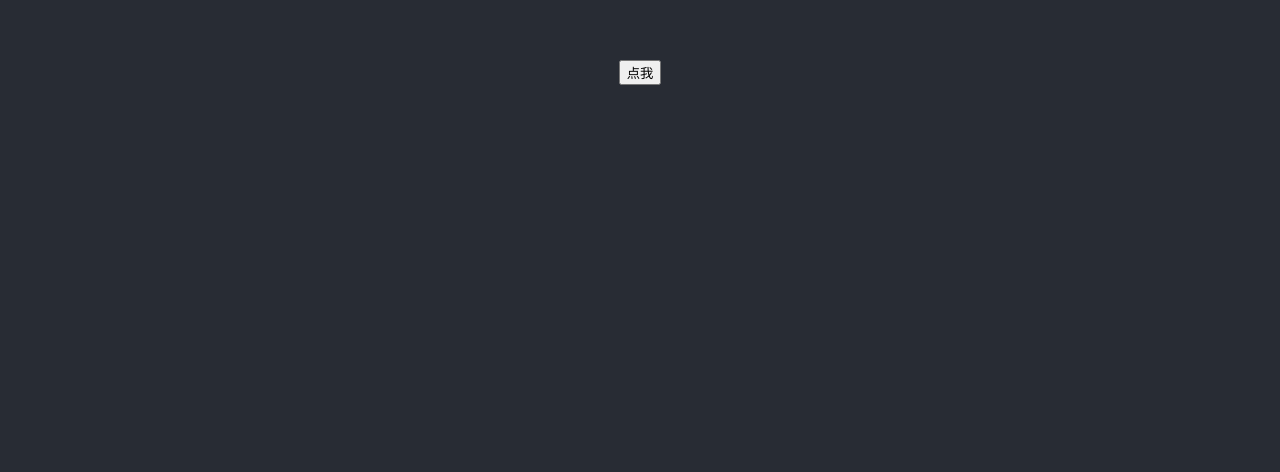
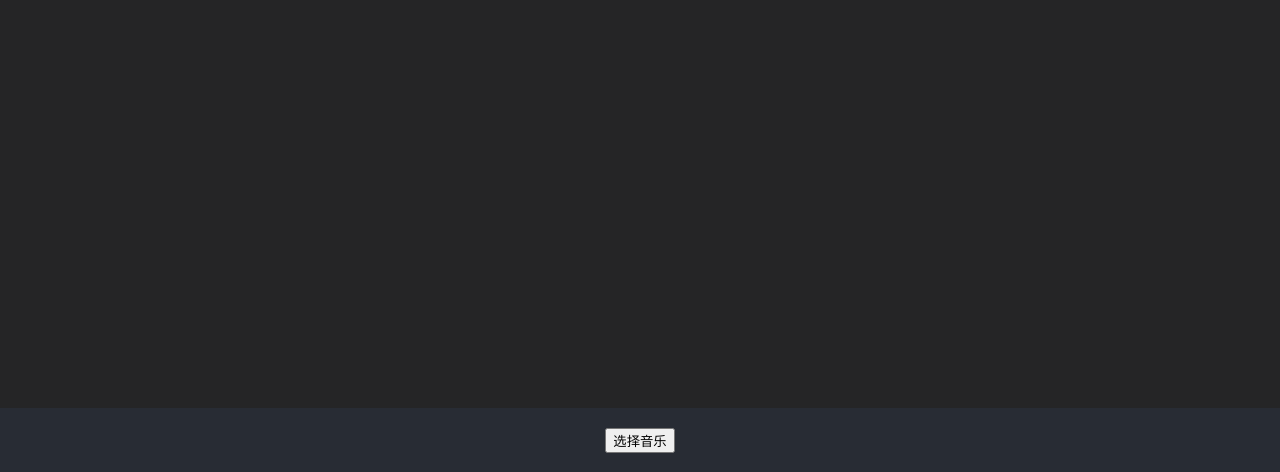
Before and after one commit to CLDXiang/music-visualization, a React (Create React App) app: page / in a window 1280 px wide. Shown: the part 328-800 px from the top of the page. Built offline with nearby package versions, Linux system fonts and the light colour scheme.

Commit message:
feat: deploy audio wave

```diff
--- a/src/App.tsx
+++ b/src/App.tsx
@@ -1,10 +1,96 @@
-import './App.scss';
-import { UploadBar } from './components';
+import { useEffect, useRef, useState, useCallback } from "react";
+import "./App.scss";
+import { ActionBar, Canvas } from "./components";
+import { CANVAS } from "./utils/config";
 
 function App() {
+  const canvasRef = useRef<HTMLCanvasElement | null>(null);
+  const [arrayBuffer, setArrayBuffer] = useState<ArrayBuffer | null>(null);
+  const [audioCtx, setAudioCtx] = useState<AudioContext | null>(null);
+  const [source, setSource] = useState<AudioBufferSourceNode | null>(null);
+  const [analyser, setAnalyser] = useState<AnalyserNode | null>(null);
+  // const audioCtxRef = useRef<AudioContext | null>(null);
+  // const sourceRef = useRef<AudioBufferSourceNode | null>(null);
+  // const analyserRef = useRef<AnalyserNode | null>(null);
+
+  const playAudio = () => {
+    // const source = sourceRef.current;
+    if (!source) {
+      alert('无法找到播放源！');
+      return;
+    }
+    source.start();
+  }
+
+
+  const draw = useCallback(() => {
+    requestAnimationFrame(draw);
+    // const analyser = analyserRef.current;
+    const ctx = canvasRef.current?.getContext('2d');
+    if (!analyser || !ctx) {
+      return;
+    }
+    const bufferLength = analyser.fftSize;
+    const dataArray = new Uint8Array(bufferLength);
+    analyser.getByteTimeDomainData(dataArray);
+    console.log({ dataArray })
+    ctx.fillStyle = "rgb(200, 200, 200)";
+    ctx.fillRect(0, 0, CANVAS.WIDTH, CANVAS.HEIGHT);
+    ctx.lineWidth = 2;
+    ctx.strokeStyle = "rgb(0, 0, 0)";
+
+    ctx.beginPath();
+    const sliceWidth = (CANVAS.WIDTH * 1.0) / bufferLength;
+    let x = 0;
+    for (let i = 0; i < bufferLength; i++) {
+      var v = dataArray[i] / 128.0;
+      var y = (v * CANVAS.HEIGHT) / 2;
+
+      if (i === 0) {
+        ctx.moveTo(x, y);
+      } else {
+        ctx.lineTo(x, y);
+      }
+
+      x += sliceWidth;
+    }
+    ctx.lineTo(CANVAS.WIDTH, CANVAS.HEIGHT / 2);
+    ctx.stroke();
+  }, [analyser]);
+
+  useEffect(() => {
+    if (analyser) {
+      draw();
+    }
+  }, [analyser, draw]);
+
+  // arrayBuffer 变化时
+  useEffect(() => {
+    if (!arrayBuffer || arrayBuffer.byteLength === 0) return;
+    console.log(arrayBuffer);
+    const audioContext = new window.AudioContext();
+    const analyserNode = audioContext.createAnalyser();
+    const sourceNode = audioContext.createBufferSource();
+    sourceNode.connect(analyserNode);
+    audioContext.decodeAudioData(arrayBuffer).then((buffer) => {
+      sourceNode.buffer = buffer;
+      // audioCtxRef.current = audioContext;
+      // analyserRef.current = analyserNode;
+      // sourceRef.current = sourceNode;
+      setAudioCtx(audioContext);
+      setAnalyser(analyserNode);
+      setSource(sourceNode);
+    })
+  }, [arrayBuffer, draw]);
+
   return (
     <div className="App">
-      <UploadBar />
+      <Canvas ref={canvasRef} />
+      <ActionBar
+        arrayBuffer={arrayBuffer}
+        setArrayBuffer={setArrayBuffer}
+        playAudio={playAudio}
+      />
     </div>
   );
 }
--- /dev/null
+++ b/src/components/ActionBar.scss
@@ -0,0 +1,8 @@
+.action-bar {
+  height: 64px;
+  flex: 0 0 auto;
+  display: flex;
+  justify-content: center;
+  align-items: center;
+  background: #282c34;
+}
--- a/src/components/UploadBar.tsx
+++ b/src/components/ActionBar.tsx
@@ -1,21 +1,25 @@
 import { useEffect, useRef, useState } from "react";
-import "./UploadBar.scss";
+import "./ActionBar.scss";
 
-export default function UploadBar() {
+const ActionBar: React.FC<{
+  arrayBuffer: ArrayBuffer | null;
+  setArrayBuffer: React.Dispatch<React.SetStateAction<ArrayBuffer | null>>;
+  playAudio: () => void;
+}> = ({ arrayBuffer, setArrayBuffer, playAudio }) => {
   const InputRef = useRef<HTMLInputElement>(null);
   const fileReaderRef = useRef<FileReader>(new FileReader());
   const [file, setFile] = useState<File | null>(null);
-  const [arrayBuffer, setArrayBuffer] = useState<ArrayBuffer | null>(null);
 
   useEffect(() => {
     fileReaderRef.current.onload = function () {
       // 将读取到的 File 转为 ArrayBuffer
       const result = fileReaderRef.current.result;
       if (result instanceof ArrayBuffer) {
+        console.log({ result });
         setArrayBuffer(result);
       }
     };
-  }, []);
+  }, [setArrayBuffer]);
 
   /** 处理文件上传 */
   const handleInputChange = (e: React.ChangeEvent<HTMLInputElement>) => {
@@ -38,20 +42,8 @@ export default function UploadBar() {
     fileReaderRef.current.readAsArrayBuffer(file);
   }, [file]);
 
-  // arrayBuffer 变化时
-  useEffect(() => {
-    if (arrayBuffer === null) {
-      return;
-    }
-    const audioCtx = new window.AudioContext();
-    const analyser = audioCtx.createAnalyser();
-    audioCtx.decodeAudioData(arrayBuffer).then((decodedData) => {
-      console.log({ decodedData });
-    });
-  }, [arrayBuffer])
-
   return (
-    <div className="upload-bar">
+    <div className="action-bar">
       <input
         type="file"
         accept="audio/*"
@@ -59,7 +51,10 @@ export default function UploadBar() {
         ref={InputRef}
         style={{ display: "none" }}
       />
-      <button onClick={() => InputRef.current?.click()}>点我</button>
+      <button onClick={() => InputRef.current?.click()}>选择音乐</button>
+      { arrayBuffer && <button onClick={() => playAudio()}>播放</button> }
     </div>
   );
-}
+};
+
+export default ActionBar;
--- a/src/components/UploadBar.scss
+++ b/src/components/Canvas.scss
@@ -1,7 +1,6 @@
-.upload-bar {
+.canvas-container {
   flex: 1 0 auto;
   display: flex;
   justify-content: center;
   align-items: center;
-  background: #282c34;
 }
--- /dev/null
+++ b/src/components/Canvas.tsx
@@ -0,0 +1,19 @@
+import { forwardRef } from "react";
+import { CANVAS } from "../utils/config";
+import "./Canvas.scss";
+
+const Canvas = forwardRef<HTMLCanvasElement>((props, ref) => (
+  <div className="canvas-container">
+    <canvas
+      ref={ref}
+      height={CANVAS.HEIGHT}
+      width={CANVAS.WIDTH}
+      style={{ height: CANVAS.HEIGHT, width: CANVAS.WIDTH }}
+      {...props}
+    >
+      Your browser doesn't support canvas.
+    </canvas>
+  </div>
+));
+
+export default Canvas;
--- a/src/components/index.ts
+++ b/src/components/index.ts
@@ -1 +1,2 @@
-export { default as UploadBar } from './UploadBar';
+export { default as ActionBar } from './ActionBar';
+export { default as Canvas } from './Canvas';
--- /dev/null
+++ b/src/utils/config.ts
@@ -0,0 +1,4 @@
+export const CANVAS = {
+  WIDTH: 300,
+  HEIGHT: 500,
+}
```
